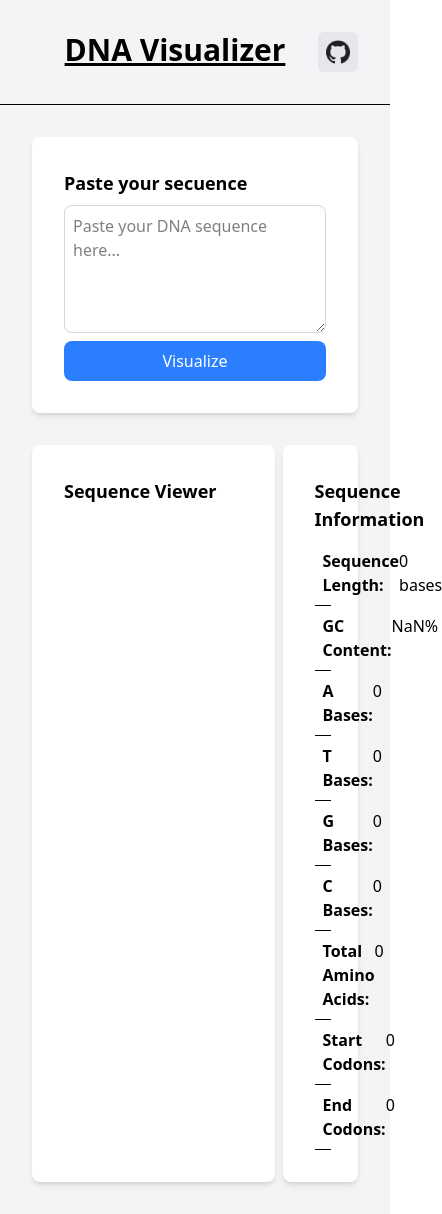
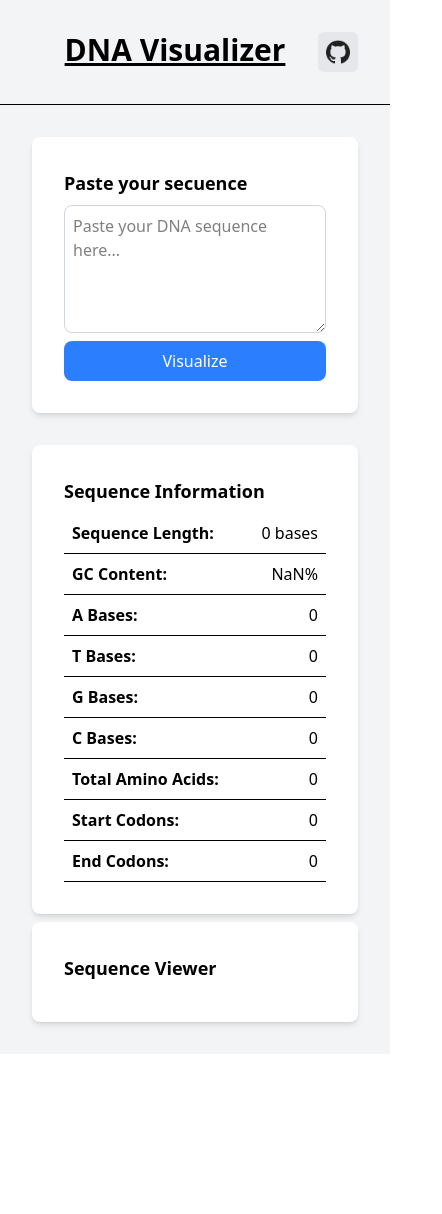
Before and after one commit to Kallox/dna-visualizer, a React (Vite) app: page / in a window 390 px wide. Shown: the whole page, 442 px wide, since content can reach past the window. After the commit the page ends 1054 px from the top, so only its background shows below. Built offline with nearby package versions, Linux system fonts and the light colour scheme.

Commit message:
Feat[DataVisualizationZone]: Responsive

```diff
--- a/src/components/DataVisualizationZone.tsx
+++ b/src/components/DataVisualizationZone.tsx
@@ -8,11 +8,11 @@ type Props = {
 const DataVisualizationZone = ({ sequence }: Props) => {
     return (
         <div className="grid grid-cols-4 gap-2 w-full h-full">
-            <div className="col-span-3 bg-white p-8 rounded-lg shadow-md">
+            <div className="order-1 lg:order-2 col-span-4 lg:col-span-1 bg-white p-8 rounded-lg shadow-md">
+                <SequenceInfo sequence={sequence} />
+            </div>
+            <div className="order-2 lg:order-1 col-span-4 lg:col-span-3 bg-white p-8 rounded-lg shadow-md">
                 <SequenceViewer sequence={sequence} />
-            </div>
-            <div className="col-span-1 bg-white p-8 rounded-lg shadow-md">
-                <SequenceInfo sequence={sequence} />
             </div>
         </div>
     );
```
